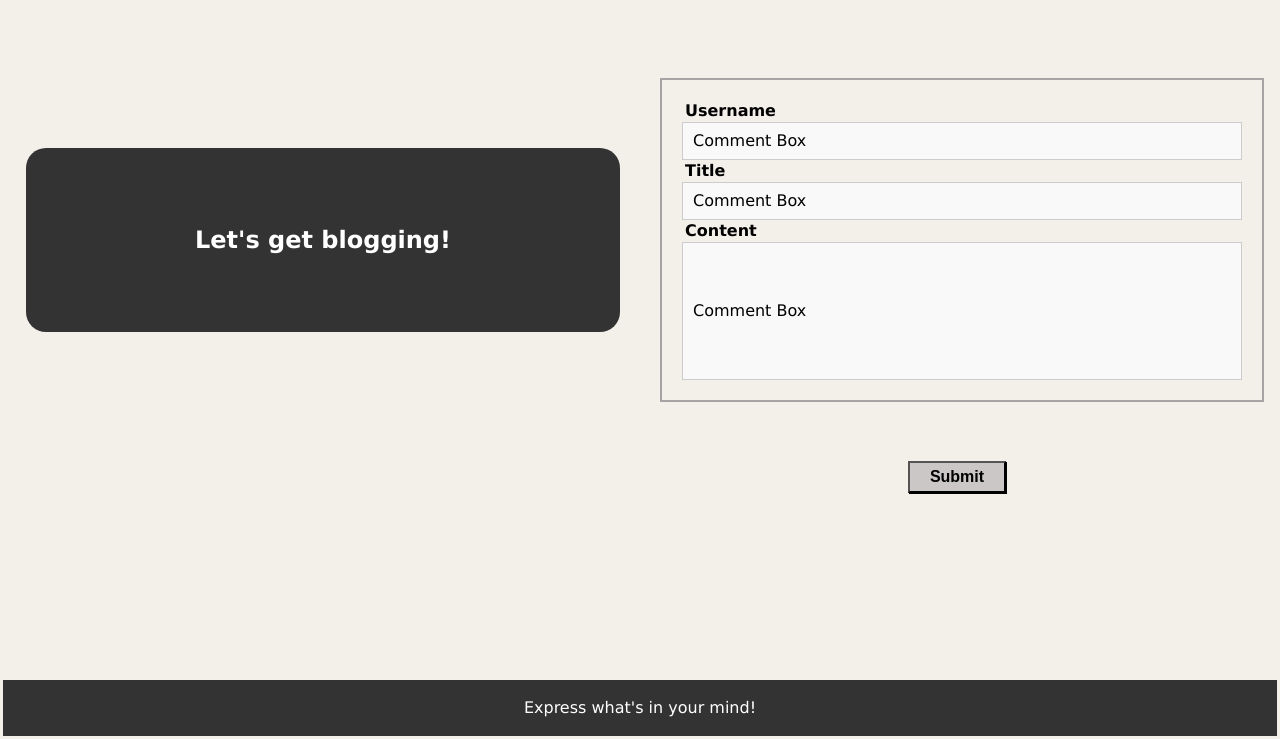
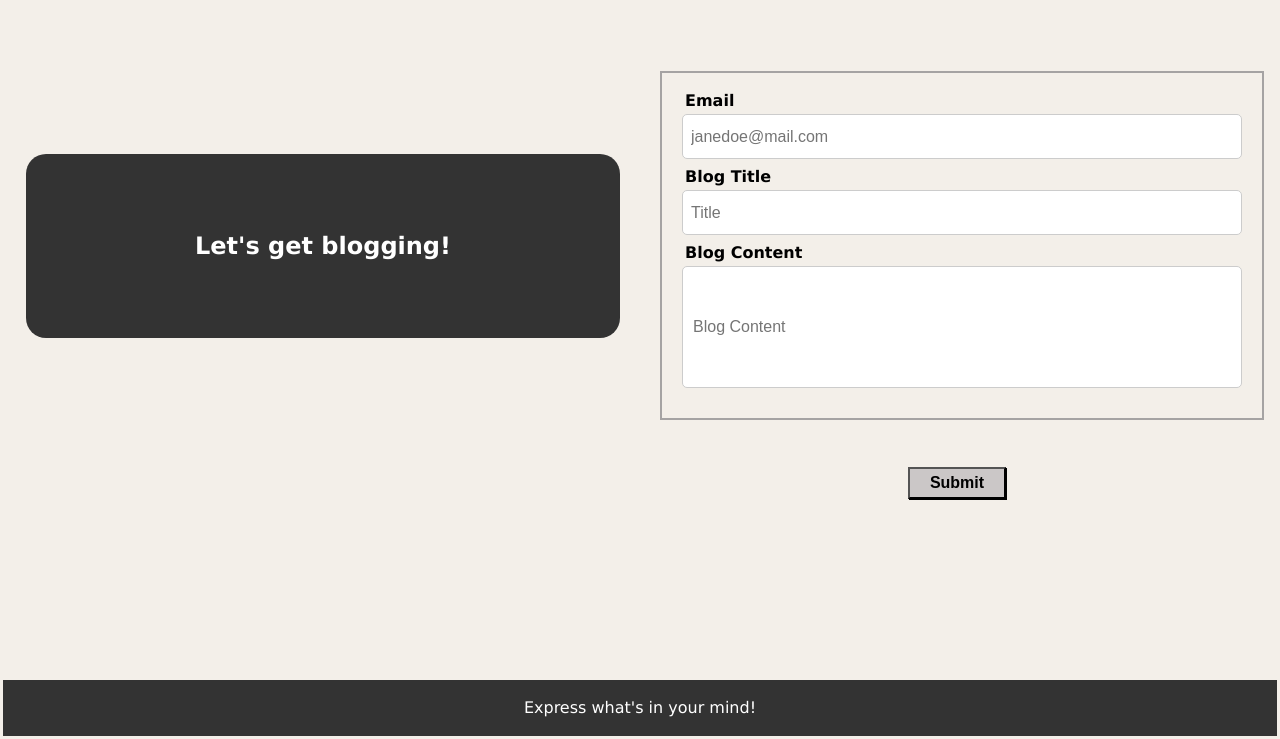
Before and after one commit to zoniaramirez/my-first-blog, a plain HTML site: page index.html in a window 1280 px wide. Shown: the part 61-800 px from the top of the page. Drawn offline with Linux system fonts and the light colour scheme.

Commit message:
updated blog and index html, updated form and blog css, and updated blog js

```diff
--- a/assets/css/form.css
+++ b/assets/css/form.css
@@ -33,27 +33,38 @@ footer {
     position: relative;
 }
 
- ul {
+ section {
     padding: 20px;
     border: 2px solid #a5a3a3;
     margin-left: 20px;
     margin-right: 10px;
  }
 
- li {
+ label {
     font-weight: bold;
  }
 
- .comment-box {
-    background-color: #f9f9f9;
-    padding: 10px;
+ input {
+    background-color: white;
+    border-radius: 5px;
     border: 1px solid #ccc;
-}
+    font-size: 1em;
+    height: 45px;
+    line-height: 20px;
+    margin-top: 5px;
+    margin-bottom: 10px;
+    max-width: 100%;
+    padding: 8px 8px 8px 8px;
+    transition-delay: 0s, 0s;
+    transition-duration: 0.2s, 0.2s;
+    transition-timing-function: ease, ease;
+    width: 100%;
+  }
 
-.comment-box1 {
-    background-color: #f9f9f9;
+
+.inputContent {
     padding: 60px 10px;
-    border: 1px solid #ccc;
+    vertical-align: top;
 }
 
 h2 {
--- a/index.html
+++ b/index.html
@@ -14,14 +14,14 @@
     </header>
     <main>
         <h2>Let's get blogging!</h2>
-        <ul>
-            <li>Username</li>
-                <div class="comment-box">Comment Box</div>
-            <li>Title</li>
-                <div class="comment-box">Comment Box</div>
-            <li>Content</li>
-                <div class="comment-box1">Comment Box</div>
-        </ul>
+        <section>
+            <label for="email">Email</label>
+            <input type="text" name="email" id="email" placeholder="janedoe@mail.com" />
+            <label for="title">Blog Title</label>
+            <input type="text" name="title" id="blogTitle" placeholder="Title" />
+            <label for="content">Blog Content</label>
+            <input class="inputContent" type="text" name="content" id="blogContent" placeholder="Blog Content" />
+        </section>
     <button>Submit</button>
     </main>
     <footer>
```
Also changed, not shown: assets/css/blog.css (+26 -0 lines), assets/js/blog.js (+15 -0 lines), blog.html (+4 -2 lines).
